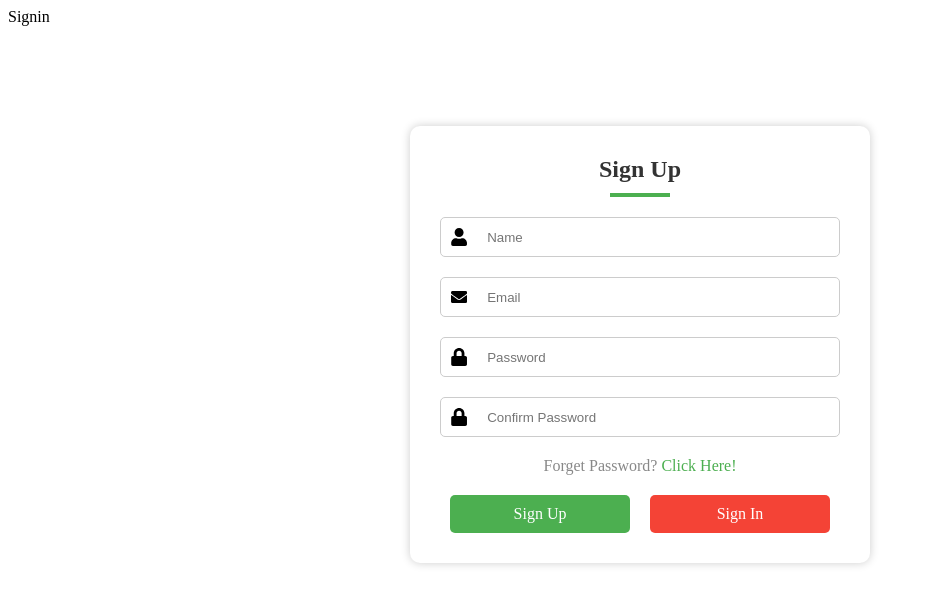
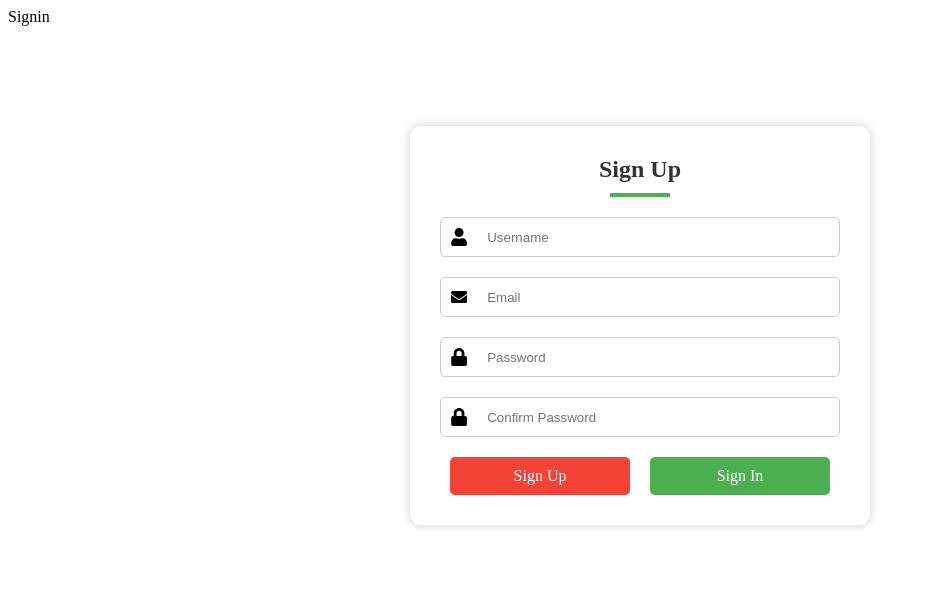
Before and after one commit to vikarnjha/React-AuthXpert, a React (Vite) app in the folder react-authxpert/: page / in a window 1280 px wide. Shown: the top 604 px of the page, without its empty margins (0-927 px from the left). Built offline with nearby package versions, Linux system fonts and the light colour scheme.

Commit message:
added the functionality of Sign In || Sign Up button

```diff
--- a/react-authxpert/src/components/Signup.jsx
+++ b/react-authxpert/src/components/Signup.jsx
@@ -1,20 +1,22 @@
-import React from "react";
+import React, { useState } from "react";
 import "./Signup.css";
 import { FaUser, FaEnvelope, FaLock } from "react-icons/fa";
 
-
 const Signup = () => {
+  const [action, setAction] = useState("Sign Up");
   return (
     <div className="container">
       <div className="header">
-        <div className="text">Sign Up</div>
+        <div className="text">{action}</div>
         <div className="underline"></div>
       </div>{" "}
       <div className="inputs">
+        {action === "Sign Up" && (
           <div className="input">
             <FaUser className="icon" />
-          <input type="text" placeholder="Name" />
+            <input type="text" placeholder="Username" />
           </div>
+        )}
         <div className="input">
           <FaEnvelope className="icon" />
           <input type="email" placeholder="Email" />
@@ -23,17 +25,31 @@ const Signup = () => {
           <FaLock className="icon" />
           <input type="password" placeholder="Password" />
         </div>
+        {action === "Sign Up" && (
           <div className="input">
             <FaLock className="icon" />
             <input type="password" placeholder="Confirm Password" />
           </div>
+        )}
       </div>
+      {action === "Sign In" && (
         <div className="forgot-password">
           Forget Password? <span>Click Here!</span>
         </div>
+      )}
       <div className="submit-container">
-        <div className="submit">Sign Up</div>
-        <div className="submit red">Sign In</div>
+        <div
+          className={action === "Sign Up" ? "submit red" : "submit"}
+          onClick={() => setAction("Sign Up")}
+        >
+          Sign Up
+        </div>
+        <div
+          className={action === "Sign In" ? "submit red" : "submit"}
+          onClick={() => setAction("Sign In")}
+        >
+          Sign In
+        </div>
       </div>
     </div>
   );
```
Lines whose indentation alone changed are shown as unchanged.
